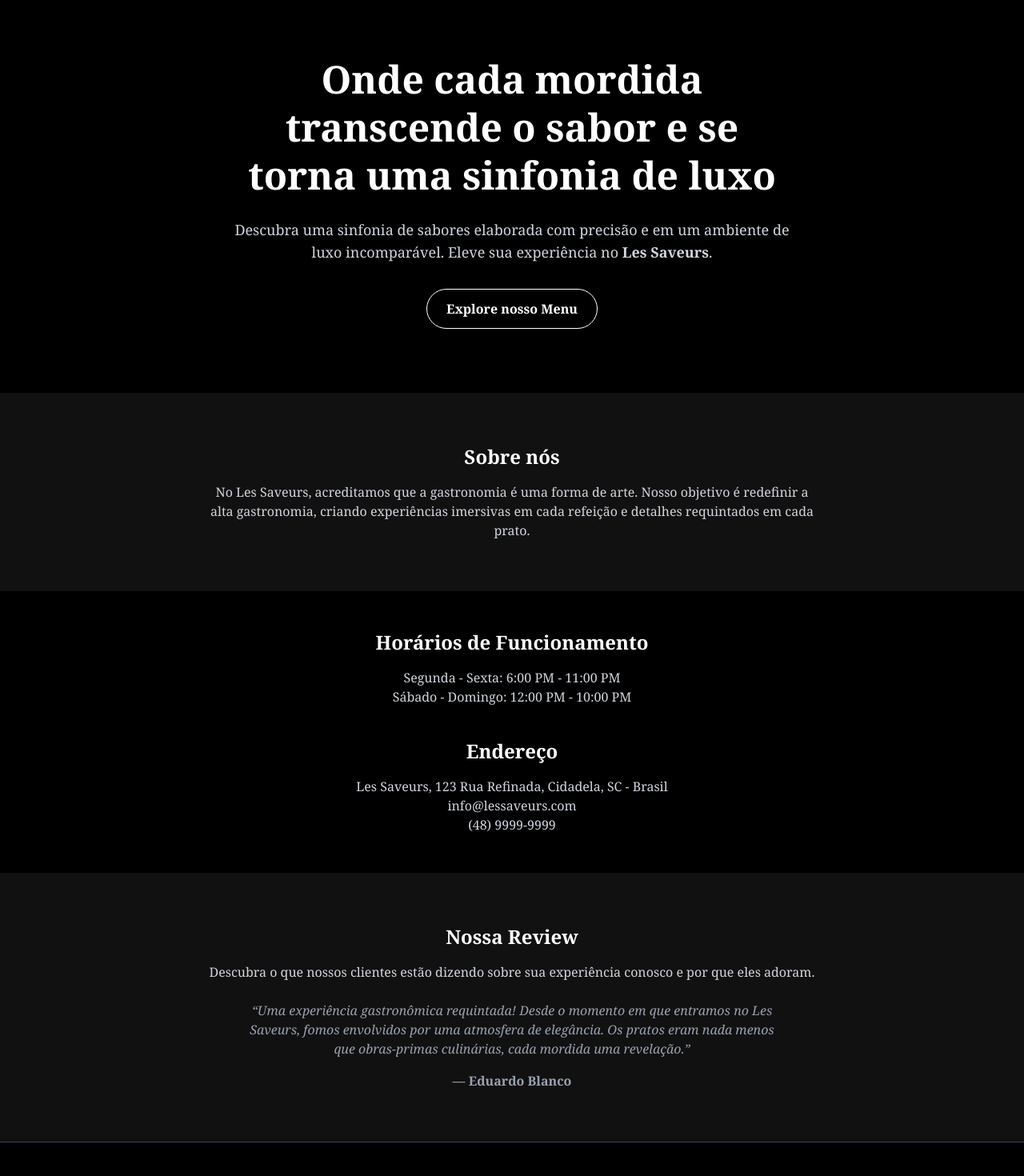
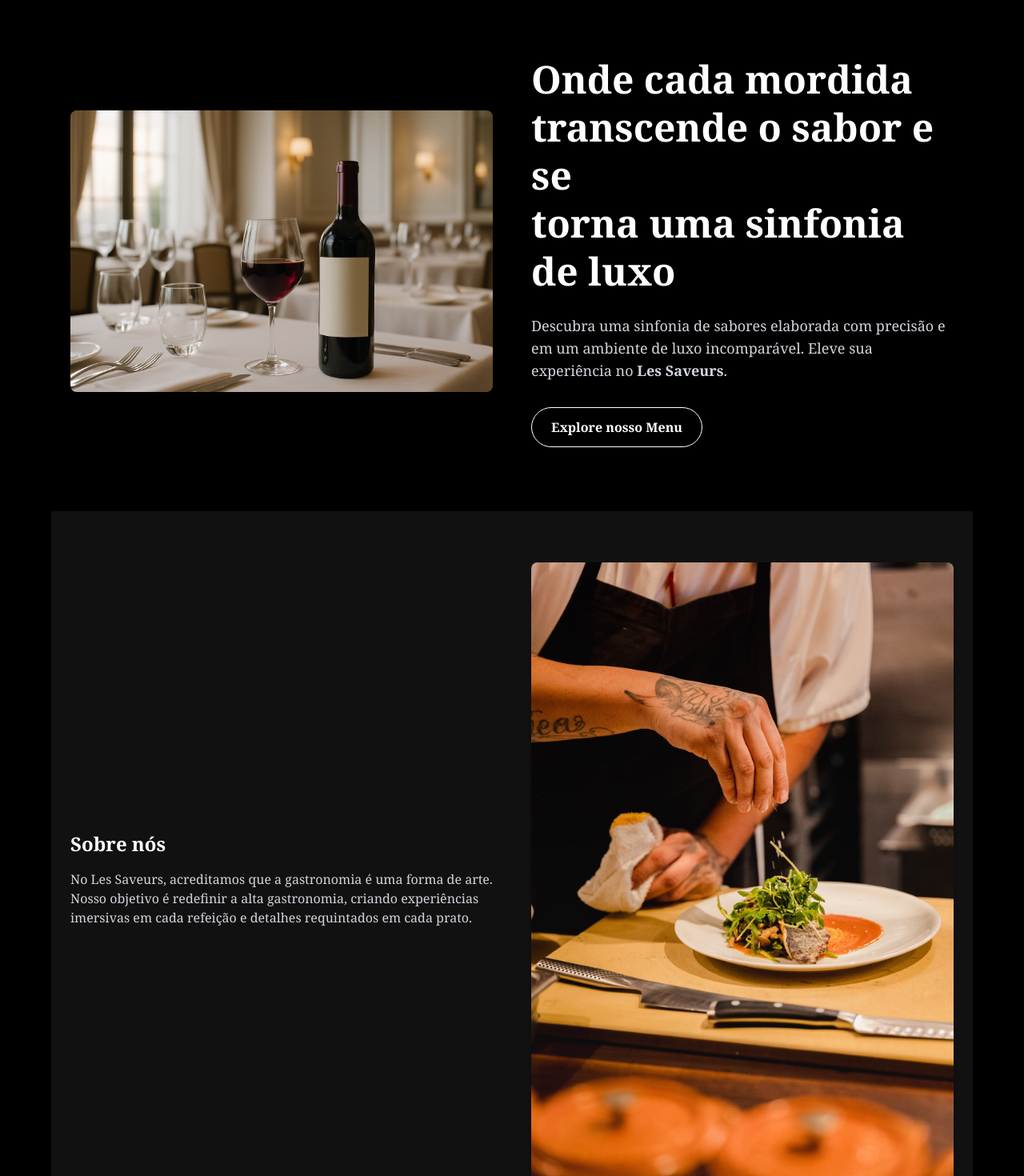
Before and after one commit to tulioanesio/lesaveurs, a React (Vite) app: page / in a window 1280 px wide. Shown: the part 80-1550 px from the top of the page at 80% size. Built offline with nearby package versions, Linux system fonts and the light colour scheme.

Commit message:
style: images added

```diff
--- a/src/pages/home/index.jsx
+++ b/src/pages/home/index.jsx
@@ -1,23 +1,32 @@
 import { Link } from "react-router-dom";
+import image1 from "../../assets/image1.png";
+import image2 from "../../assets/image2.jpg";
 
 function Home() {
   return (
     <div className="bg-black text-white font-serif">
-
       <header className="flex flex-col md:flex-row justify-between items-center px-6 py-4 border-b border-gray-700">
         <h1 className="text-3xl font-bold">LES SAVEURS</h1>
-        <nav className="flex justify-center gap-6 mt-4 md:mt-0 mx-auto">
+        <nav className="flex justify-center gap-6 mt-4 md:mt-0 mx-auto md:mx-0">
           <Link to="/" className="hover:underline">
             Home
           </Link>
-          <Link to="/menu" className="hover:underline">
+          <Link to="/" className="hover:underline">
             Nosso Menu
           </Link>
         </nav>
       </header>
 
+      <section className="px-6 py-20 max-w-6xl mx-auto flex flex-col md:flex-row items-center gap-12">
+        <div className="md:w-1/2">
+          <img
+            src={image1}
+            alt="Mesa com vinho em restaurante elegante"
+            className="rounded-lg shadow-lg w-full"
+          />
+        </div>
 
-      <section className="text-center px-6 py-20 max-w-3xl mx-auto">
+        <div className="text-center md:text-left md:w-1/2">
           <h2 className="text-4xl md:text-5xl font-bold leading-tight mb-6">
             Onde cada mordida <br /> transcende o sabor e se <br /> torna uma sinfonia de luxo
           </h2>
@@ -25,22 +34,35 @@ function Home() {
             Descubra uma sinfonia de sabores elaborada com precisão e em um ambiente de luxo incomparável.
             Eleve sua experiência no <strong>Les Saveurs</strong>.
           </p>
-        <div className="flex flex-col md:flex-row justify-center gap-6">
-          <Link to="/menu" className="border border-white px-6 py-3 rounded-full font-semibold hover:bg-white hover:text-black transition">
+          <div className="flex flex-col md:flex-row justify-center md:justify-start gap-6">
+            <Link
+              to="/"
+              className="border border-white px-6 py-3 rounded-full font-semibold hover:bg-white hover:text-black transition"
+            >
               Explore nosso Menu
             </Link>
           </div>
+        </div>
       </section>
 
-
-      <section className="px-6 py-16 bg-[#111] text-center">
+      <section className="px-6 py-16 bg-[#111] text-center md:text-left flex flex-col-reverse md:flex-row items-center gap-12 max-w-6xl mx-auto">
+        {/* Texto */}
+        <div className="md:w-1/2">
           <h3 className="text-2xl font-bold mb-4">Sobre nós</h3>
-        <p className="text-gray-300 max-w-3xl mx-auto">
+          <p className="text-gray-300">
             No Les Saveurs, acreditamos que a gastronomia é uma forma de arte. Nosso objetivo é redefinir a alta
             gastronomia, criando experiências imersivas em cada refeição e detalhes requintados em cada prato.
           </p>
+        </div>
+
+        <div className="md:w-1/2">
+          <img
+            src={image2}
+            alt="Chef finalizando prato gourmet"
+            className="rounded-lg shadow-md w-full"
+          />
+        </div>
       </section>
-
 
       <section className="px-6 py-12 text-center bg-black">
         <h3 className="text-2xl font-bold mb-4">Horários de Funcionamento</h3>
@@ -52,7 +74,6 @@ function Home() {
         <p className="text-gray-300">info@lessaveurs.com</p>
         <p className="text-gray-300">(48) 9999-9999</p>
       </section>
-
 
       <section className="bg-[#111] px-6 py-16 text-center">
         <h3 className="text-2xl font-bold mb-4">Nossa Review</h3>
@@ -67,7 +88,6 @@ function Home() {
         </blockquote>
       </section>
 
-
       <footer className="px-6 py-10 text-center border-t border-gray-700 text-sm text-gray-400">
         <p>© 2025 Les Saveurs. Todos os direitos reservados.</p>
       </footer>
```
Also changed, not shown: src/assets/image1.png (added), src/assets/image2.jpg (added). Lines whose indentation alone changed are shown as unchanged.
